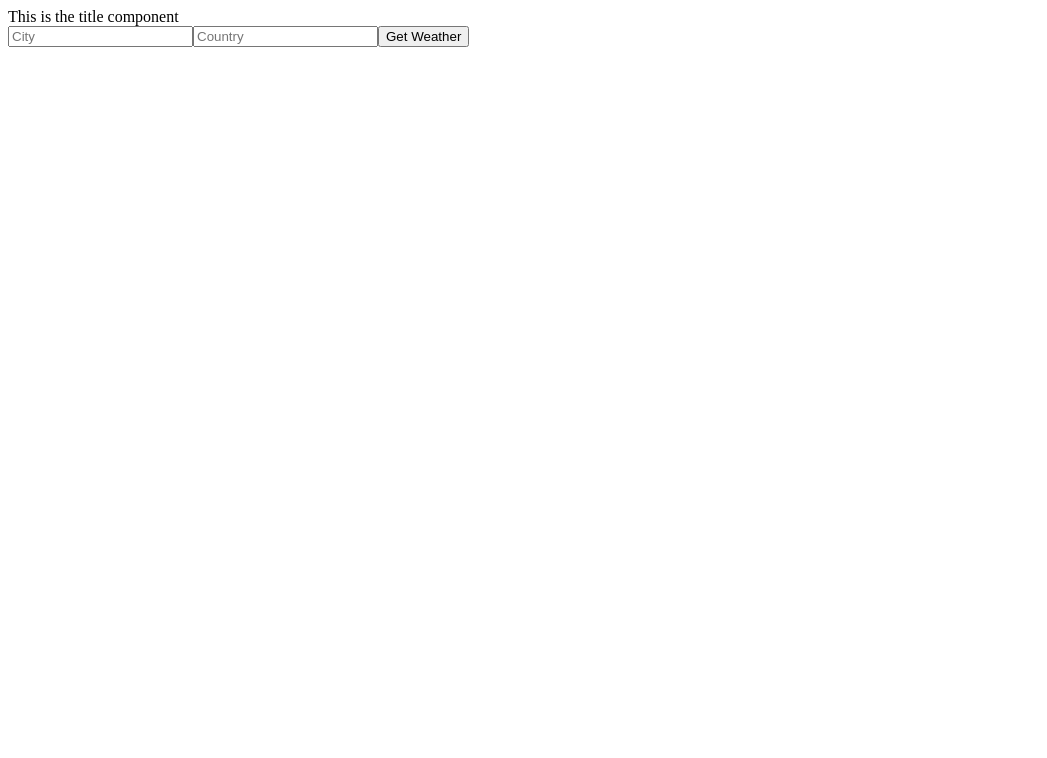
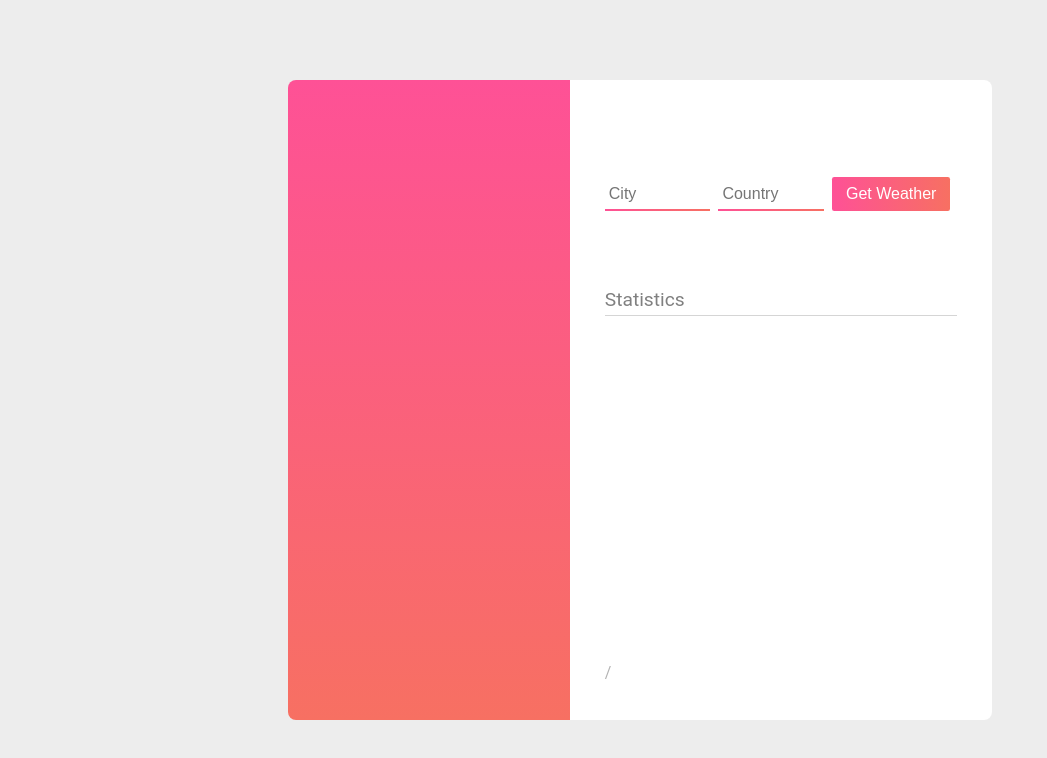
Before and after one commit to Poojavpatel/WeatherApp, a React (Create React App) app in the folder weatherinfo/: page / in a window 1280 px wide. Shown: the top 758 px of the page, without its empty margins (0-1047 px from the left). Built offline with nearby package versions, Linux system fonts and the light colour scheme.

Commit message:
Front end done|front end linked with backend |title description and temp also done

```diff
--- a/weatherinfo/src/App.css
+++ b/weatherinfo/src/App.css
@@ -1,2 +1,162 @@
-/* Add your styles here */
-/* use cntrl+e instead of tab to use emmet */
+/***************************** DEFAULTS ***************************************/
+body{
+	margin: 0;
+	padding: 0;
+	font-size: 16px;
+	line-height: 1.5;
+	font-family: sans-serif;
+	font-family: 'Roboto', sans-serif;
+}
+*,*::before,*::after{
+	box-sizing: border-box;
+}
+img{
+	max-width: 100%;
+	height: auto;
+}
+
+/*************************** CSS CUSTOM VARIABLES SCSS********************************/
+:root{
+	--backgroundcolor:#EDEDED;
+	--darkgrey: #B3B3B3;
+	--lightgrey: #D5D5D5;
+	--verylightgrey: #;
+	--darkpink: #F3508D;
+	--sunny:linear-gradient(to top, #f77062 0%, #fe5196 100%);
+	--sunnyright:linear-gradient(to left, #f77062 0%, #fe5196 100%);;
+}
+/*******************************************************/
+.fullcontent{
+	height: 100vh;
+	width: 100%;
+	display: flex;
+	background-color: var(--backgroundcolor);
+}
+.wrapper{
+	width:55%;
+	height: 80%;
+	margin: auto;
+	display: flex;
+	flex-direction:row;
+	flex-wrap:nowrap;
+	overflow: hidden;
+	border-radius: 8px;
+}
+.wrapper *{
+	margin: 0;
+	padding: 0;
+}
+.pic{
+	background-image: var(--sunny);
+	background-size: cover;
+	flex-basis:40%;
+	flex-grow:1;
+	color: white;
+	display: flex;
+	flex-direction: column;
+	justify-content: flex-end;
+	padding: 0% 0% 9% 7%;
+}
+.pic h1{
+	font-size: 6rem;
+	font-weight: 300;
+	margin-bottom: -15px;
+}
+.pic h2{
+	font-size: 1.6rem;
+	font-weight: 400;
+}
+.info{
+	background-color: #FFFFFF;
+	flex-basis:60%;
+	flex-grow:1;
+	color: var(--darkgrey);
+	display: flex;
+	flex-direction: column;
+	padding: 5%;
+}
+.info .location{
+	flex-basis:25%;
+	flex-grow:1;
+	display: flex;
+}
+.info .location form{
+	margin: auto;
+}
+form input[type=text] {
+	width: 30%;
+	font-size: 1rem;
+    border: none;
+    border-bottom:4px solid transparent;
+    border-image-source: var(--sunnyright);
+    border-image-slice: 1;
+    border-image-width: 0 0 2px 0;
+    border-image-outset: 0;
+    border-image-repeat: stretch;
+    padding: 4px 4px;
+	margin: 0px 8px 0px 0px;
+}
+form .btn{
+	font-size: 1rem;
+	color: white;
+	background: var(--sunnyright);
+	border: none;
+	text-decoration: none;
+	cursor: pointer;
+	padding: 8px 14px;
+    border-radius: 2.2px;
+}
+.info .stats{
+	flex-basis:70%;
+	flex-grow:1;
+	display: flex;
+	flex-direction: column;
+}
+.stats p{
+	color: grey;
+	font-size: 1.2rem;
+	margin-bottom: 2rem;
+	border-bottom: 1px solid var(--lightgrey);
+	margin-bottom: 0.5rem;
+	margin-top: 4%;
+}
+.statpairbox{
+	flex-grow: 1;
+	display: flex;
+	flex-direction:column;
+	flex-wrap:nowrap;
+	justify-content: space-evenly;
+}
+.statpairbox .statpair{
+	font-size: 1.1rem;
+	color: grey;
+	display: flex;
+	flex-direction:row;
+	flex-wrap:nowrap;
+	justify-content: space-between;
+	margin: 0rem 0rem 1rem 0rem;
+}
+.statpair .statvalue{
+	color: var(--darkpink);
+}
+
+
+
+
+
+
+
+
+
+
+/************************** media query ************************/
+@media screen and (max-width:1000px ){
+	.wrapper{
+		width: 80%;
+	}
+}
+@media screen and (max-width:480px ){
+	.wrapper{
+		flex-direction:column;
+	}
+}
--- a/weatherinfo/src/App.js
+++ b/weatherinfo/src/App.js
@@ -17,8 +17,11 @@ class App extends Component {
     city:undefined,
     country:undefined,
     humidity:undefined,
+    wind:undefined,
+    pressure:undefined,
     descripion:undefined,
     error:undefined,
+    maindescription:undefined,
   }
 
   getWeather = async(e) => {
@@ -34,7 +37,10 @@ class App extends Component {
         city:data.name,
         country:data.sys.country,
         humidity:data.main.humidity,
+        wind:data.wind.speed,
+        pressure:data.main.pressure,
         description:data.weather[0].description,
+        maindescription:data.weather[0].main,
         error:" ",
       })
     }else{
@@ -43,7 +49,10 @@ class App extends Component {
         city:undefined,
         country:undefined,
         humidity:undefined,
+        wind:undefined,
+        pressure:undefined,
         description:undefined,
+        maindescription:undefined,
         error:"Please enter a value",
       })
     }
@@ -52,20 +61,75 @@ class App extends Component {
 
   render() {
     return (
-      <div>
-        <Titles />
-        <Form getWeather={this.getWeather}/>
-        <Weather
-          temprature={this.state.temprature}
-          city = {this.state.city}
-          country = {this.state.country}
-          humidity = {this.state.humidity}
-          description = {this.state.description}
-          error = {this.state.error}
-        />
+      <div className="fullcontent">
+        <div className="wrapper">
+          {/*<div class="pic">
+              <h1>24°</h1>
+              <h2>Rainy</h2>
+            </div> */}
+          <Titles
+            maindescription={this.state.maindescription}
+            temprature={this.state.temprature}
+          />
+          <div className="info">
+            <div className="location">
+              <Form getWeather={this.getWeather}/>
+              {/*<form action="#">
+                <input type="text" name="City"  placeholder="City" />
+                <input type="text" name="Country"  placeholder="Country" />
+                <button class="btn">Get Weather</button>
+              </form>*/}
+            </div>
+            <div className="stats">
+              <p>Statistics</p>
+              <Weather
+                temprature={this.state.temprature}
+                city = {this.state.city}
+                country = {this.state.country}
+                humidity = {this.state.humidity}
+                wind = {this.state.wind}
+                pressure = {this.state.pressure}
+                description = {this.state.description}
+                error = {this.state.error}
+              />/
+
+              {/*<div class="statpairbox">
+                <div class="statpair">
+                  <div class="statname">Humidity</div>
+                  <div class="statvalue">37%</div>
+                </div>
+                <div class="statpair">
+                  <div class="statname">Wind</div>
+                  <div class="statvalue">27km/hr</div>
+                </div>
+                <div class="statpair">
+                  <div class="statname">Humidity</div>
+                  <div class="statvalue">37%</div>
+                </div>
+                <div class="statpair">
+                  <div class="statname">Wind</div>
+                  <div class="statvalue">37%</div>
+                </div>
+              </div>*/}
+            </div>
+          </div>
+        </div>
       </div>
     );
   }
 }
 
 export default App;
+
+/*<div>
+  <Titles />
+  <Form getWeather={this.getWeather}/>
+  <Weather
+    temprature={this.state.temprature}
+    city = {this.state.city}
+    country = {this.state.country}
+    humidity = {this.state.humidity}
+    description = {this.state.description}
+    error = {this.state.error}
+  />
+</div>*/
--- a/weatherinfo/src/components/Form.js
+++ b/weatherinfo/src/components/Form.js
@@ -6,10 +6,24 @@ class Form extends Component {
       <form onSubmit={this.props.getWeather}>
       	<input type="text" name="city" placeholder="City" />
       	<input type="text" name="country" placeholder="Country" />
-      	<button>Get Weather</button>
+      	<button className="btn">Get Weather</button>
       </form>
     );
   }
 }
 
 export default Form;
+
+
+/*<form action="#">
+   <input type="text" name="City"  placeholder="City" />
+   <input type="text" name="Country"  placeholder="Country" />
+   <button class="btn">Get Weather</button>
+</form>*/
+
+
+/*<form onSubmit={this.props.getWeather}>
+	<input type="text" name="city" placeholder="City" />
+	<input type="text" name="country" placeholder="Country" />
+	<button>Get Weather</button>
+</form>*/
--- a/weatherinfo/src/components/Titles.js
+++ b/weatherinfo/src/components/Titles.js
@@ -3,9 +3,21 @@ import React, { Component } from 'react';
 class Titles extends Component {
   render() {
     return (
-      <div>This is the title component</div>
+      	<div className="pic">
+      		{this.props.temprature &&
+		 	<h1> {(this.props.temprature-273.15)+"°"}</h1>
+		 	}
+		 	{this.props.maindescription &&
+			<h2>{this.props.maindescription}</h2>
+			}
+		</div>
     );
   }
 }
 
 export default Titles;
+
+/*<div class="pic">
+  <h1>24°</h1>
+  <h2>Rainy</h2>
+</div>*/
--- a/weatherinfo/src/components/Weather.js
+++ b/weatherinfo/src/components/Weather.js
@@ -3,15 +3,70 @@ import React, { Component } from 'react';
 class Weather extends Component {
   render() {
     return (
-      <div>
-      	{this.props.city && this.props.country && <p>City: {this.props.city} Country: {this.props.country}</p>}
-      	{this.props.temprature && <p>Temprature: {this.props.temprature}</p>}
-      	{this.props.humidity && <p>Humidity: {this.props.humidity}</p>}
-      	{this.props.description && <p>Condition: {this.props.description}</p>}
-      	{this.props.error && <p>{this.props.error}</p>}
+      <div className="statpairbox">
+        {this.props.temprature &&
+          <div className="statpair">
+            <div className="statname">Temprature</div>
+            <div className="statvalue">{this.props.temprature + " K"}</div>
+          </div>
+        }
+        {this.props.wind &&
+          <div className="statpair">
+            <div className="statname">Wind</div>
+            <div className="statvalue">{this.props.wind + " Km/hr"}</div>
+          </div>
+        }
+        {this.props.humidity &&
+          <div className="statpair">
+            <div className="statname">Humidity</div>
+            <div className="statvalue">{this.props.humidity + "%"}</div>
+          </div>
+        }
+        {this.props.pressure &&
+          <div className="statpair">
+            <div className="statname">Pressure</div>
+            <div className="statvalue">{this.props.pressure + " mb"}</div>
+          </div>
+        }
+        {this.props.description &&
+          <div className="statpair">
+            <div className="statname">Condition</div>
+            <div className="statvalue">{this.props.description}</div>
+          </div>
+        }
+        {this.props.error &&
+          <div className="statpair">
+            <div className="statvalue">{this.props.error}</div>
+          </div>
+        }
       </div>
     );
   }
 }
 
 export default Weather;
+
+
+
+
+
+/*<div>
+  // {this.props.city && this.props.country && <p>City: {this.props.city} Country: {this.props.country}</p>}
+  {this.props.temprature && <p>Temprature: {this.props.temprature}</p>}
+  {this.props.humidity && <p>Humidity: {this.props.humidity}</p>}
+  {this.props.description && <p>Condition: {this.props.description}</p>}
+  {this.props.error && <p>{this.props.error}</p>}
+</div>*/
+
+/*<div class="statpair">
+  <div class="statname">Wind</div>
+  <div class="statvalue">27km/hr</div>
+</div>
+<div class="statpair">
+  <div class="statname">Humidity</div>
+  <div class="statvalue">37%</div>
+</div>
+<div class="statpair">
+  <div class="statname">Wind</div>
+  <div class="statvalue">37%</div>
+</div>*/
```
